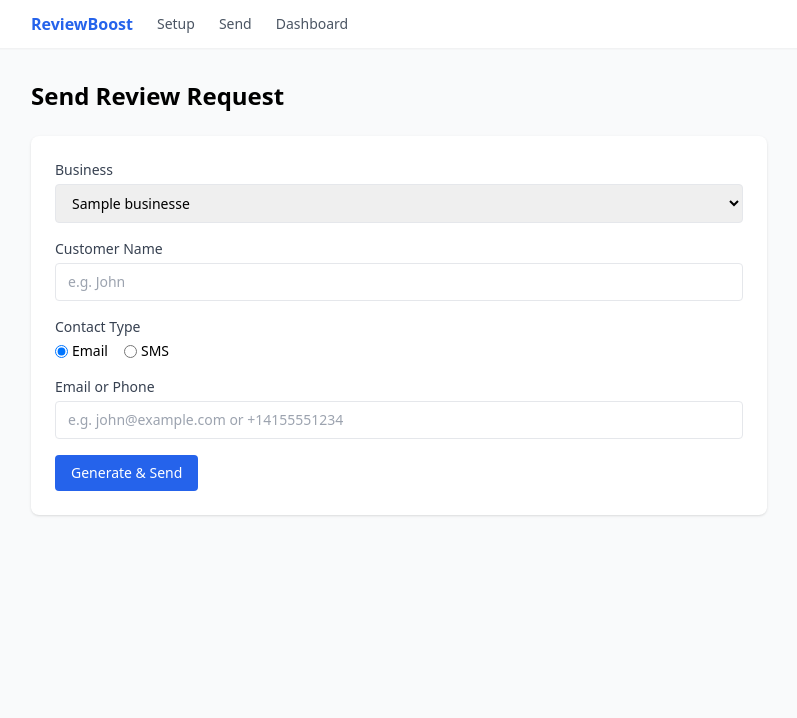
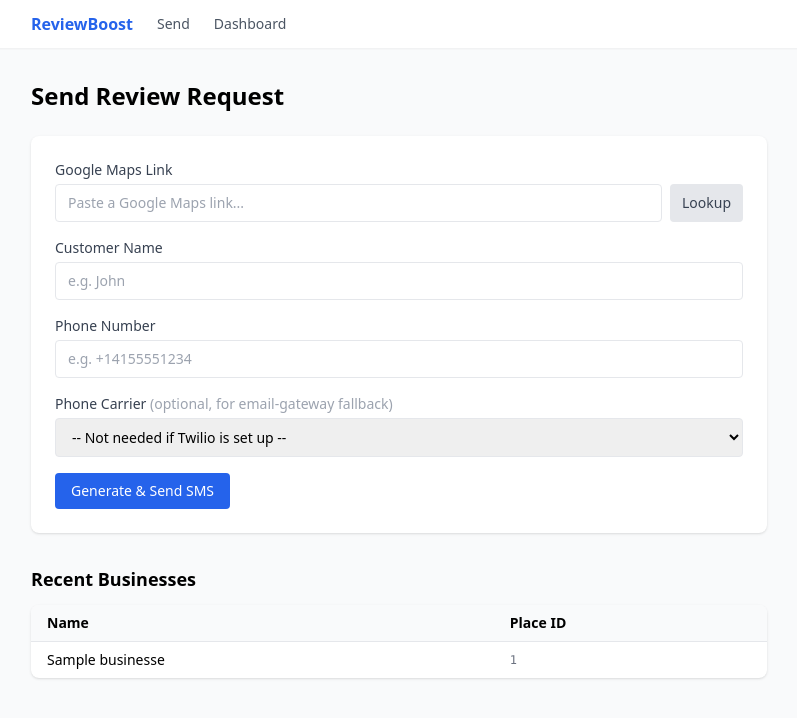
Before and after one commit to AlaudaAI/Review_Skill, a FastAPI app: page /portal/send in a window 1280 px wide. Shown: the top 718 px of the page, without its empty margins (241-1038 px from the left). Run offline with FastAPI, Linux system fonts and the light colour scheme; tables that the repository leaves empty hold one stand-in row (values such as "Sample post"); some libraries are stand-ins or nearby versions.

Commit message:
Remove setup page, merge into send; SMS-only; auto-resolve Google Place ID
- Remove separate setup page; send page now accepts Google Maps link directly
- Add Google Places API integration to resolve Maps URLs to Place IDs
  (handles short links, full URLs, embedded place_id extraction)
- Add /api/resolve-place AJAX endpoint for live Place ID preview
- Auto-create Business records on first send (dedup by place_id)
- Remove email as customer contact type; SMS-only (Twilio + gateway fallback)
- Update nav to remove Setup link, update .env.example with GOOGLE_API_KEY

https://claude.ai/code/session_01QXZ3MnbeEb5hbsWCWUhva9

```diff
--- a/main.py
+++ b/main.py
@@ -4,7 +4,7 @@ from pathlib import Path
 
 from dotenv import load_dotenv
 from fastapi import Depends, FastAPI, Form, Request
-from fastapi.responses import HTMLResponse, RedirectResponse
+from fastapi.responses import HTMLResponse, JSONResponse, RedirectResponse
 from fastapi.staticfiles import StaticFiles
 from fastapi.templating import Jinja2Templates
 from sqlalchemy import func
@@ -12,7 +12,7 @@ from sqlalchemy.orm import Session
 
 from database import Base, engine, get_db
 from models import Business, ReviewRequest
-from services import generate_review_text, generate_short_code, send_email, send_sms
+from services import generate_review_text, generate_short_code, resolve_google_place, send_sms
 
 load_dotenv()
 
@@ -28,42 +28,29 @@ def get_base_url() -> str:
     return os.getenv("BASE_URL") or "http://localhost:8000"
 
 
-# ── Portal: Setup ────────────────────────────────────────────────────────────
+# ── Root ────────────────────────────────────────────────────────────────────
 
 
 @app.get("/", response_class=RedirectResponse)
 def root():
-    return RedirectResponse("/portal/setup")
+    return RedirectResponse("/portal/send")
 
 
-@app.get("/portal/setup", response_class=HTMLResponse)
-def setup_page(request: Request, db: Session = Depends(get_db)):
-    businesses = db.query(Business).order_by(Business.created_at.desc()).all()
-    return templates.TemplateResponse(
-        "setup.html", {"request": request, "businesses": businesses}
-    )
+# ── API: Resolve Google Place ───────────────────────────────────────────────
 
 
-@app.post("/portal/setup", response_class=RedirectResponse)
-def setup_create(
-    name: str = Form(...),
-    google_place_id: str = Form(...),
-    db: Session = Depends(get_db),
-):
-    biz = Business(name=name, google_place_id=google_place_id.strip())
-    db.add(biz)
-    db.commit()
-    return RedirectResponse("/portal/setup", status_code=303)
-
-
-@app.post("/portal/setup/delete/{biz_id}", response_class=RedirectResponse)
-def setup_delete(biz_id: int, db: Session = Depends(get_db)):
-    biz = db.query(Business).filter(Business.id == biz_id).first()
-    if biz:
-        db.query(ReviewRequest).filter(ReviewRequest.business_id == biz_id).delete()
-        db.delete(biz)
-        db.commit()
-    return RedirectResponse("/portal/setup", status_code=303)
+@app.get("/api/resolve-place", response_class=JSONResponse)
+def api_resolve_place(url: str):
+    """AJAX endpoint: resolve a Google Maps URL to {name, place_id}."""
+    if not url.strip():
+        return JSONResponse({"error": "URL is required"}, status_code=400)
+    result = resolve_google_place(url.strip())
+    if result:
+        return JSONResponse(result)
+    return JSONResponse(
+        {"error": "Could not resolve place. Check the URL or GOOGLE_API_KEY."},
+        status_code=404,
+    )
 
 
 # ── Portal: Send ─────────────────────────────────────────────────────────────
@@ -80,21 +67,35 @@ def send_page(request: Request, db: Session = Depends(get_db)):
 @app.post("/portal/send", response_class=HTMLResponse)
 def send_review_request(
     request: Request,
-    business_id: int = Form(...),
+    google_link: str = Form(...),
     customer_name: str = Form(...),
     customer_contact: str = Form(...),
-    contact_type: str = Form(...),
     carrier: str = Form(""),
     db: Session = Depends(get_db),
 ):
-    biz = db.query(Business).filter(Business.id == business_id).first()
     businesses = db.query(Business).order_by(Business.name).all()
 
-    if not biz:
+    # Resolve Google link to place_id + name
+    place = resolve_google_place(google_link.strip())
+    if not place:
         return templates.TemplateResponse(
             "send.html",
-            {"request": request, "businesses": businesses, "result": "error", "message": "Business not found."},
+            {
+                "request": request,
+                "businesses": businesses,
+                "result": "error",
+                "message": "Could not resolve Google link. Make sure GOOGLE_API_KEY is set and the link is valid.",
+            },
         )
+
+    # Find or create Business by place_id
+    biz = db.query(Business).filter(Business.google_place_id == place["place_id"]).first()
+    if not biz:
+        biz = Business(name=place["name"], google_place_id=place["place_id"])
+        db.add(biz)
+        db.commit()
+        db.refresh(biz)
+        businesses = db.query(Business).order_by(Business.name).all()
 
     # Generate review text via LLM
     review_text = generate_review_text(biz.name)
@@ -105,7 +106,7 @@ def send_review_request(
         business_id=biz.id,
         customer_name=customer_name.strip(),
         customer_contact=customer_contact.strip(),
-        contact_type=contact_type,
+        contact_type="sms",
         short_code=code,
         review_text=review_text,
         status="sent",
@@ -114,30 +115,16 @@ def send_review_request(
     db.add(rr)
     db.commit()
 
-    # Build link and send
+    # Build link and send SMS
     link = f"{get_base_url()}/r/{code}"
-
-    if contact_type == "email":
-        sent = send_email(
-            to=customer_contact.strip(),
-            subject=f"{biz.name} would love your review!",
-            body=(
-                f"<p>Hi {customer_name},</p>"
-                f"<p>Thanks for visiting <b>{biz.name}</b>! "
-                f"We'd really appreciate a quick Google review.</p>"
-                f'<p><a href="{link}">Leave a review &rarr;</a></p>'
-                f"<p>It only takes a moment. Thank you!</p>"
-            ),
-        )
-    else:
-        sent = send_sms(
-            to=customer_contact.strip(),
-            body=(
-                f"Hi {customer_name}! Thanks for visiting {biz.name}. "
-                f"We'd love a quick Google review: {link}"
-            ),
-            carrier=carrier.strip(),
-        )
+    sent = send_sms(
+        to=customer_contact.strip(),
+        body=(
+            f"Hi {customer_name}! Thanks for visiting {biz.name}. "
+            f"We'd love a quick Google review: {link}"
+        ),
+        carrier=carrier.strip(),
+    )
 
     if sent:
         return templates.TemplateResponse(
@@ -146,21 +133,17 @@ def send_review_request(
                 "request": request,
                 "businesses": businesses,
                 "result": "ok",
-                "message": f"Sent to {customer_contact} via {contact_type}. Link: {link}",
+                "message": f"SMS sent to {customer_contact}. Link: {link}",
             },
         )
     else:
-        if contact_type == "email":
-            hint = "Set SMTP_USER and SMTP_PASSWORD in .env"
-        else:
-            hint = "Set SMTP vars in .env (for email gateway) or TWILIO vars (for Twilio)"
         return templates.TemplateResponse(
             "send.html",
             {
                 "request": request,
                 "businesses": businesses,
                 "result": "error",
-                "message": f"{contact_type.upper()} not configured. {hint}",
+                "message": "SMS not configured. Set TWILIO vars in .env (or SMTP + carrier for email gateway).",
             },
         )
 
@@ -260,11 +243,10 @@ if __name__ == "__main__":
                 ngrok.set_auth_token(authtoken)
 
             public_url = ngrok.connect(port).public_url
-            # Set env var so uvicorn child process inherits it
             os.environ["BASE_URL"] = public_url
             print(f"\n{'='*50}")
             print(f"  Public URL: {public_url}")
-            print(f"  Portal:     {public_url}/portal/setup")
+            print(f"  Portal:     {public_url}/portal/send")
             print(f"{'='*50}\n")
         except Exception as e:
             print(f"[ngrok] Failed: {e}")
--- a/templates/base.html
+++ b/templates/base.html
@@ -10,7 +10,6 @@
     <nav class="bg-white shadow-sm">
         <div class="max-w-3xl mx-auto px-4 py-3 flex items-center gap-6">
             <span class="font-bold text-blue-600">ReviewBoost</span>
-            <a href="/portal/setup" class="text-sm text-gray-600 hover:text-blue-600">Setup</a>
             <a href="/portal/send" class="text-sm text-gray-600 hover:text-blue-600">Send</a>
             <a href="/portal/dashboard" class="text-sm text-gray-600 hover:text-blue-600">Dashboard</a>
         </div>
--- a/templates/send.html
+++ b/templates/send.html
@@ -14,16 +14,23 @@
 </div>
 {% endif %}
 
-{% if businesses %}
 <form method="post" class="bg-white rounded-lg shadow p-6 space-y-4">
     <div>
-        <label class="block text-sm font-medium text-gray-700 mb-1">Business</label>
-        <select name="business_id" required
-                class="w-full border rounded px-3 py-2 text-sm focus:ring-blue-500 focus:border-blue-500">
-            {% for biz in businesses %}
-            <option value="{{ biz.id }}">{{ biz.name }}</option>
-            {% endfor %}
-        </select>
+        <label class="block text-sm font-medium text-gray-700 mb-1">Google Maps Link</label>
+        <div class="flex gap-2">
+            <input type="text" name="google_link" id="google-link" required
+                   class="flex-1 border rounded px-3 py-2 text-sm focus:ring-blue-500 focus:border-blue-500"
+                   placeholder="Paste a Google Maps link...">
+            <button type="button" onclick="lookupPlace()"
+                    class="bg-gray-200 text-gray-700 px-3 py-2 rounded text-sm hover:bg-gray-300 whitespace-nowrap">
+                Lookup
+            </button>
+        </div>
+        <div id="place-info" class="mt-2 text-sm text-green-700 hidden">
+            <span id="place-name" class="font-medium"></span>
+            <span id="place-id" class="text-xs text-gray-400 ml-2 font-mono"></span>
+        </div>
+        <div id="place-error" class="mt-2 text-sm text-red-600 hidden"></div>
     </div>
     <div>
         <label class="block text-sm font-medium text-gray-700 mb-1">Customer Name</label>
@@ -32,51 +39,79 @@
                placeholder="e.g. John">
     </div>
     <div>
-        <label class="block text-sm font-medium text-gray-700 mb-1">Contact Type</label>
-        <div class="flex gap-4">
-            <label class="flex items-center gap-1 text-sm">
-                <input type="radio" name="contact_type" value="email" checked> Email
-            </label>
-            <label class="flex items-center gap-1 text-sm">
-                <input type="radio" name="contact_type" value="sms"> SMS
-            </label>
-        </div>
+        <label class="block text-sm font-medium text-gray-700 mb-1">Phone Number</label>
+        <input type="tel" name="customer_contact" required
+               class="w-full border rounded px-3 py-2 text-sm focus:ring-blue-500 focus:border-blue-500"
+               placeholder="e.g. +14155551234">
     </div>
-    <div id="carrier-group" style="display:none;">
-        <label class="block text-sm font-medium text-gray-700 mb-1">Phone Carrier</label>
+    <div>
+        <label class="block text-sm font-medium text-gray-700 mb-1">
+            Phone Carrier <span class="text-gray-400 font-normal">(optional, for email-gateway fallback)</span>
+        </label>
         <select name="carrier"
                 class="w-full border rounded px-3 py-2 text-sm focus:ring-blue-500 focus:border-blue-500">
+            <option value="">-- Not needed if Twilio is set up --</option>
             <option value="tmobile">T-Mobile / Mint / Metro</option>
             <option value="att">AT&T / Cricket</option>
             <option value="verizon">Verizon</option>
             <option value="sprint">Sprint</option>
         </select>
-        <p class="text-xs text-gray-500 mt-1">Used for email-to-SMS gateway when Twilio is not configured.</p>
-    </div>
-    <div>
-        <label class="block text-sm font-medium text-gray-700 mb-1">Email or Phone</label>
-        <input type="text" name="customer_contact" required
-               class="w-full border rounded px-3 py-2 text-sm focus:ring-blue-500 focus:border-blue-500"
-               placeholder="e.g. john@example.com or +14155551234">
     </div>
     <button type="submit"
             class="bg-blue-600 text-white px-4 py-2 rounded text-sm hover:bg-blue-700">
-        Generate & Send
+        Generate & Send SMS
     </button>
 </form>
-{% else %}
-<div class="bg-yellow-50 border border-yellow-200 text-yellow-800 rounded p-4 text-sm">
-    No businesses configured yet.
-    <a href="/portal/setup" class="underline">Add one first &rarr;</a>
+
+{% if businesses %}
+<div class="mt-8">
+    <h2 class="text-lg font-semibold mb-3">Recent Businesses</h2>
+    <div class="bg-white rounded-lg shadow overflow-hidden">
+        <table class="w-full text-sm">
+            <thead class="bg-gray-50">
+                <tr>
+                    <th class="text-left px-4 py-2">Name</th>
+                    <th class="text-left px-4 py-2">Place ID</th>
+                </tr>
+            </thead>
+            <tbody>
+                {% for biz in businesses %}
+                <tr class="border-t">
+                    <td class="px-4 py-2 font-medium">{{ biz.name }}</td>
+                    <td class="px-4 py-2 text-gray-500 font-mono text-xs">{{ biz.google_place_id }}</td>
+                </tr>
+                {% endfor %}
+            </tbody>
+        </table>
+    </div>
 </div>
 {% endif %}
 
 <script>
-document.querySelectorAll('input[name="contact_type"]').forEach(r => {
-    r.addEventListener('change', () => {
-        document.getElementById('carrier-group').style.display =
-            document.querySelector('input[name="contact_type"]:checked').value === 'sms' ? '' : 'none';
-    });
-});
+async function lookupPlace() {
+    const url = document.getElementById('google-link').value.trim();
+    if (!url) return;
+
+    const info = document.getElementById('place-info');
+    const error = document.getElementById('place-error');
+    info.classList.add('hidden');
+    error.classList.add('hidden');
+
+    try {
+        const resp = await fetch(`/api/resolve-place?url=${encodeURIComponent(url)}`);
+        const data = await resp.json();
+        if (resp.ok) {
+            document.getElementById('place-name').textContent = data.name;
+            document.getElementById('place-id').textContent = data.place_id;
+            info.classList.remove('hidden');
+        } else {
+            error.textContent = data.error || 'Could not resolve place.';
+            error.classList.remove('hidden');
+        }
+    } catch (e) {
+        error.textContent = 'Network error. Please try again.';
+        error.classList.remove('hidden');
+    }
+}
 </script>
 {% endblock %}
```
Also changed, not shown: services.py (+152 -24 lines), 1 other file.
